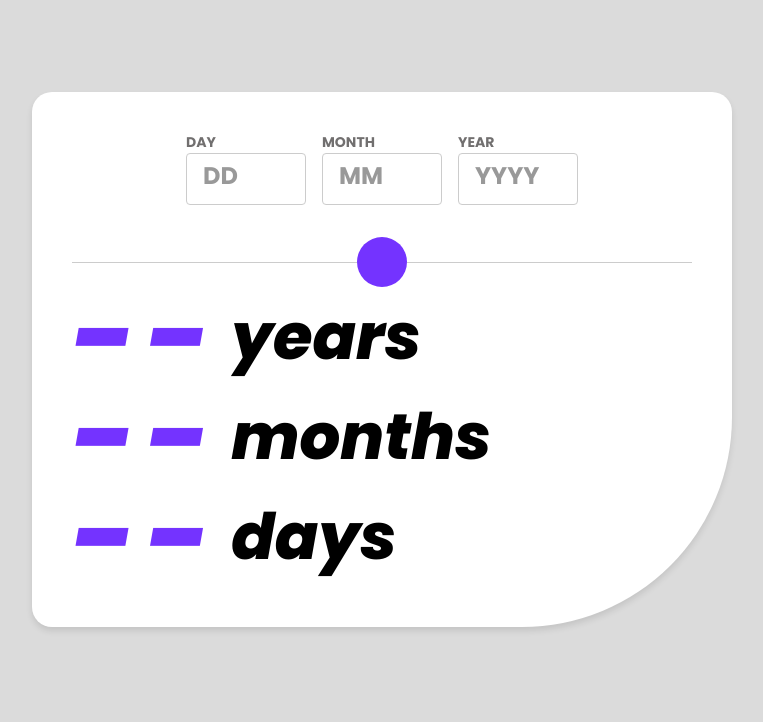
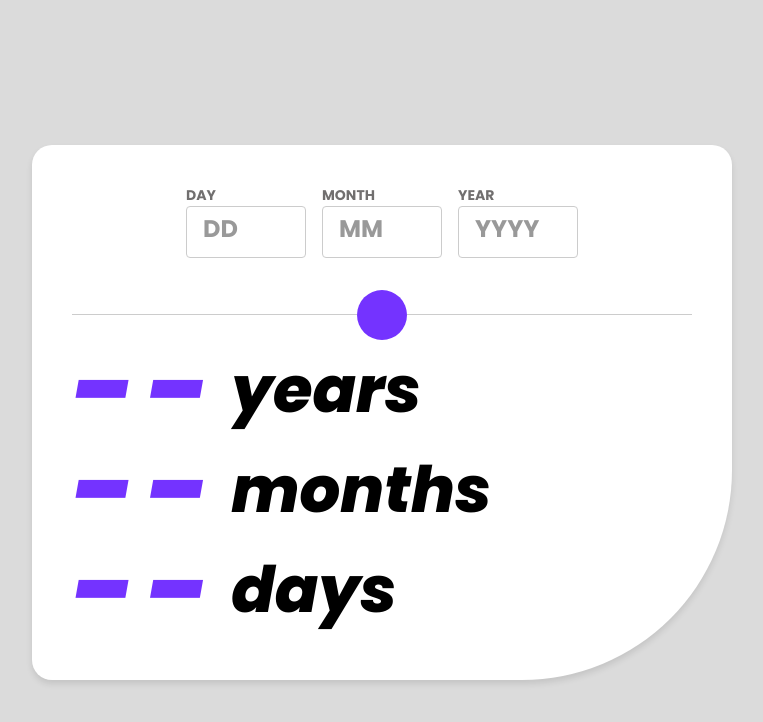
Before and after one commit to Ledelara/age-calculator-app, a React (Vite) app: page / in a window 1280 px wide. Shown: the top 722 px of the page, without its empty margins (258-1021 px from the left). Built offline with nearby package versions, Linux system fonts and the light colour scheme; some icons are missing.

Commit message:
💄 style: corrigindo altura do componente Container

```diff
--- a/src/components/Calculator/Calculator.css
+++ b/src/components/Calculator/Calculator.css
@@ -4,7 +4,6 @@
   align-items: center;
   justify-content: center;
   width: 100%;
-  height: 100%;
 }
 
 .calculator-label {
--- a/src/components/StyledComponents/Container/Container.ts
+++ b/src/components/StyledComponents/Container/Container.ts
@@ -7,6 +7,7 @@ const Container = styled.div`
   align-items: center;
   margin-top: 60px;
   width: 100%;
+  height: 80vh;
   border-radius: 15px;
 
   @media (max-width: 768px) {
```
